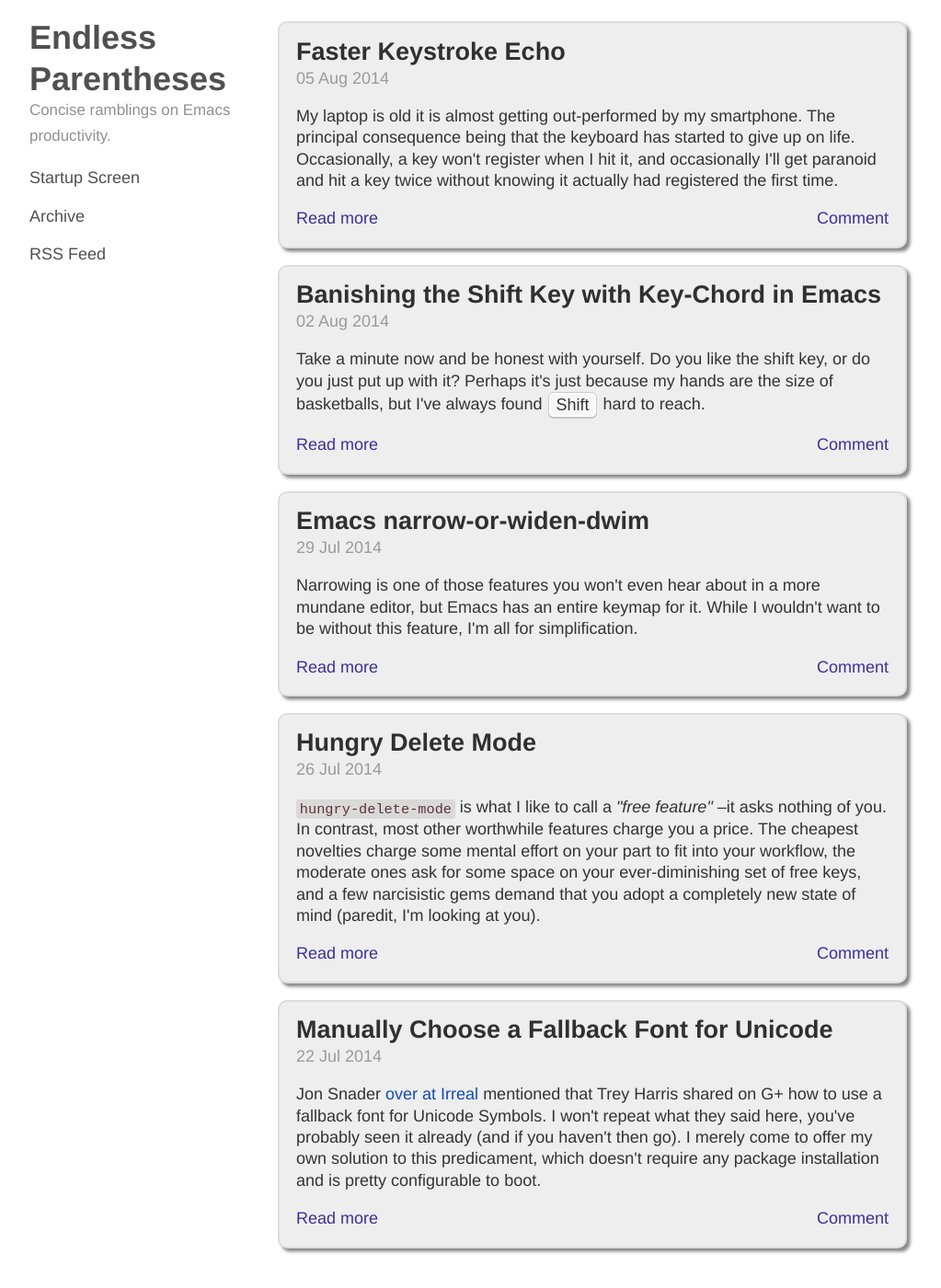
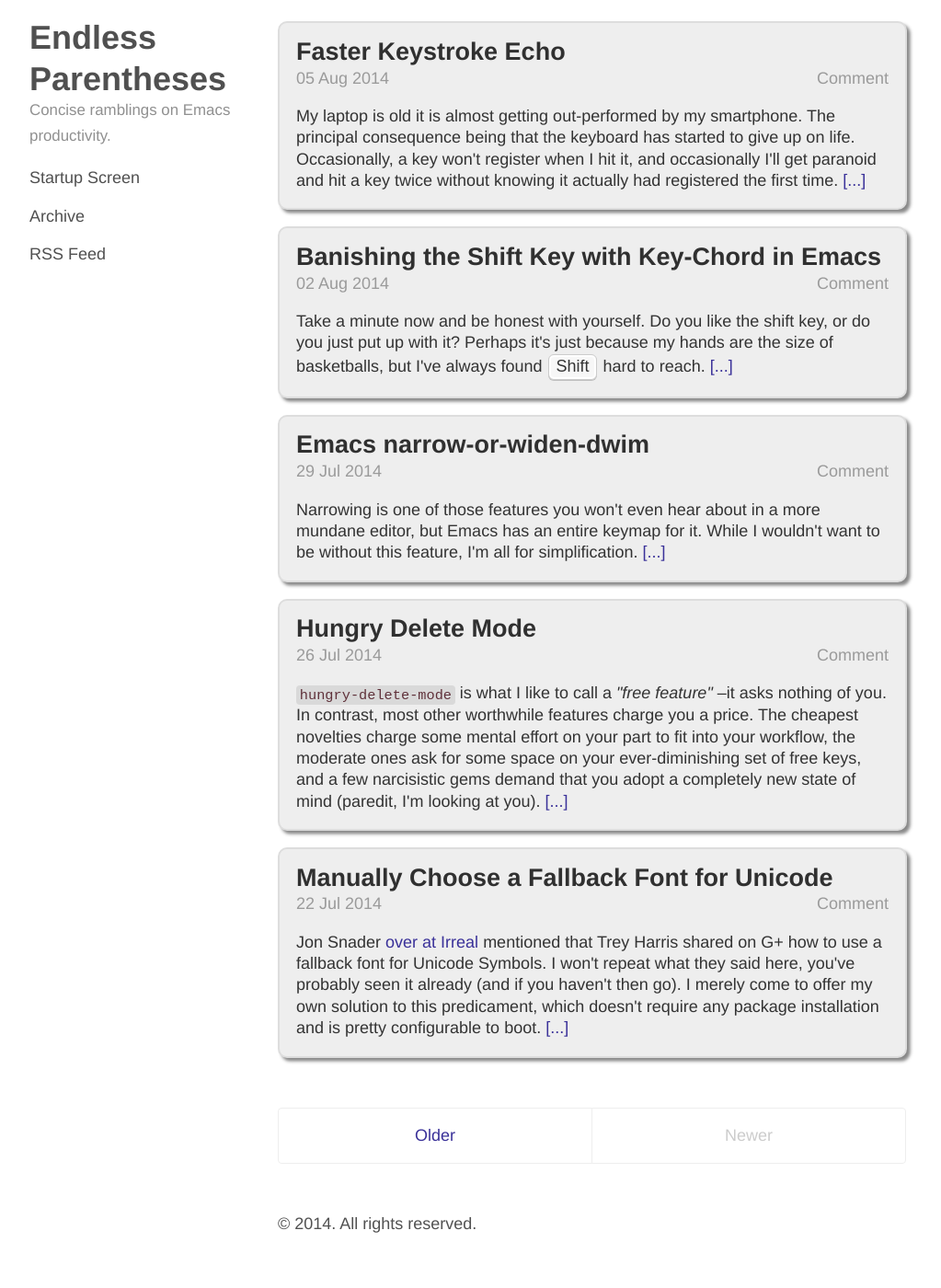
Before and after one commit to Malabarba/EndlessParentheses, a Jekyll site: the page built from index.html, in a window 1280 px wide and 1400 px high. Shown: the whole window at 92% size, without its empty margins (50-1073 px from the left). Built offline with Jekyll 4.4.1, drawn with Linux system fonts in a browser that asks for light colours; Markdown is read by kramdown in place of the engine named in the settings; the list of posts is cut into pages by our own code; comment, search, counter and statistics services are not loaded.

Commit message:
HTML and CSS: Cleaner front page.

```diff
--- a/index.html
+++ b/index.html
@@ -12,15 +12,13 @@
       </a>
     </h1>
 
-    <span class="post-date">{{ post.date | date_to_string }}</span>
+    <span class="post-date">{{ post.date | date_to_string }}
+      <a href="{{ post.url }}#disqus_thread"
+         data-disqus-identifier="{{ site.url }}{{ post.url }}{{ post.commentsID }}"
+         class="comment-link">Comment</a></span>
 
-    {{ post.excerpt }}
-
-    <p class="index-bottom-links">
-      <a href="{{ post.url }}" class="read-more">Read more</a>
-      <a href="{{ site.url }}{{ post.url }}#disqus_thread"
-         data-disqus-identifier="{{ site.url }}{{ post.url }}{{ post.commentsID }}"
-         class="comment-link">Comment</a></p>
+    <p>{{ post.excerpt | remove: '<p>' | remove: '</p>' }}
+    <a href="{{ post.url }}" class="read-more"> [...]</a></p>
   </div>
   {% endfor %}
 </div>
--- a/public/css/endless.css
+++ b/public/css/endless.css
@@ -118,7 +118,8 @@
 
 /* No `:visited` state is required by default (browsers will use `a`) */
 a {
-    color: #134bb2;
+    color: #3a3199;
+    /* color: #134bb2; */
     text-decoration: none;
 }
 a strong {
@@ -435,15 +436,6 @@
 }
 
 
-/* Read-more and Comment links at the index page. */
-
-.index-bottom-links a {
-    color: #3a3199;
-}
-
-.comment-link {
-    float:right;
-}
 /*
  * Posts and pages
  *
@@ -496,6 +488,10 @@
     display: block;
     margin-top: -.5rem;
     margin-bottom: 1rem;
+    color: #9a9a9a;
+}
+.post-date .comment-link {
+    float:right;
     color: #9a9a9a;
 }
 
```
